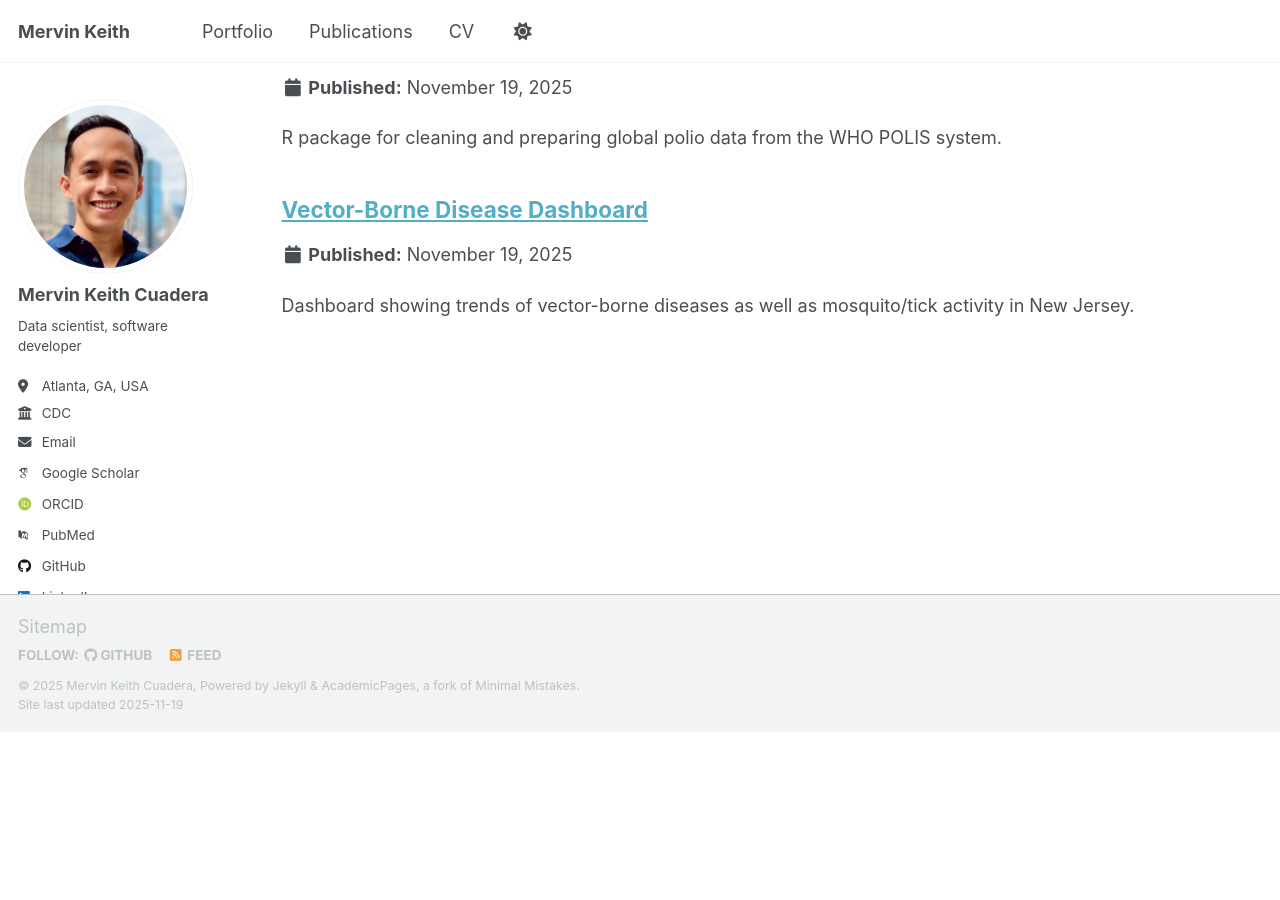
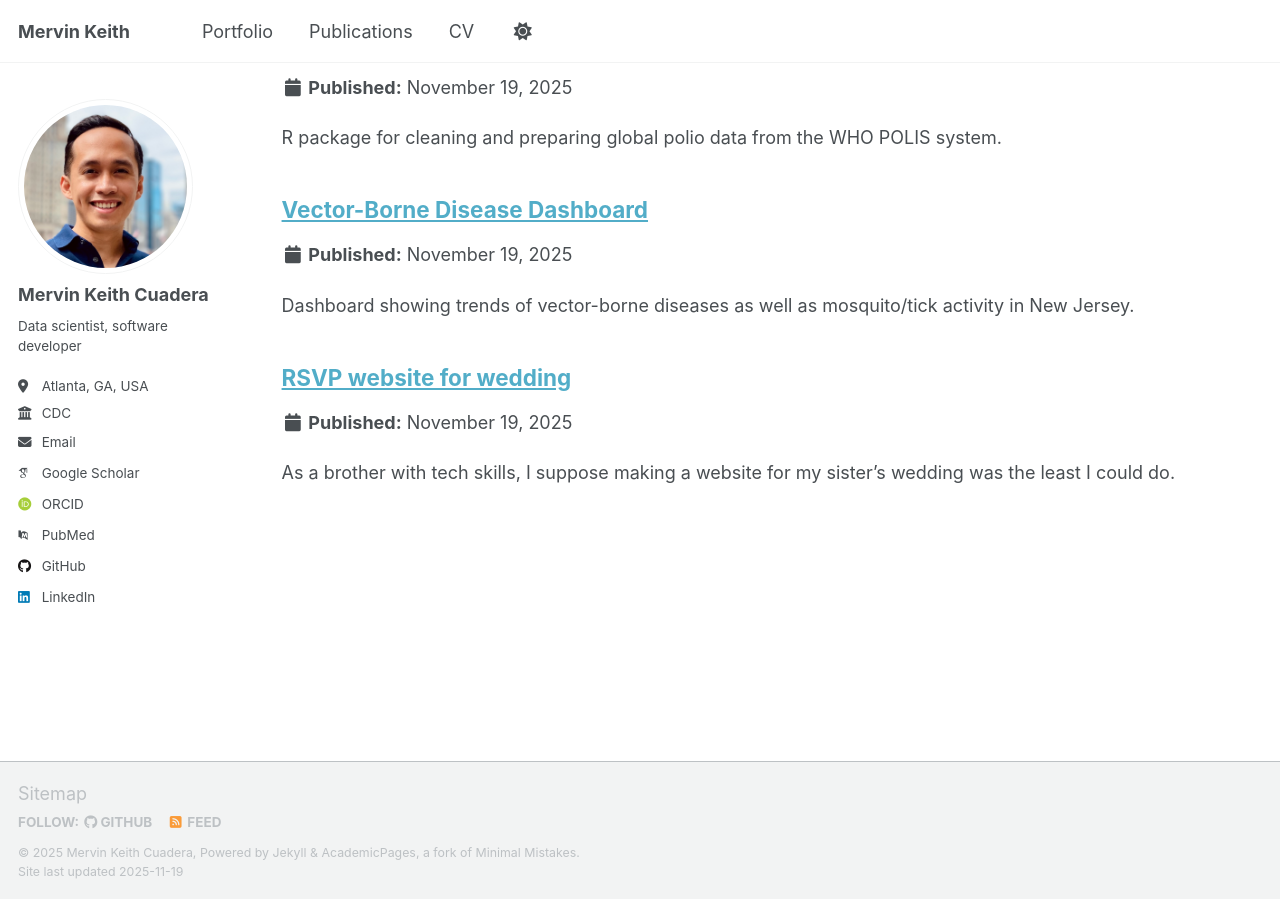
Before and after one commit to mcuadera/mcuadera.github.io, a Jekyll site: the page built from _pages/portfolio.html, in a window 1280 px wide and 900 px high, scrolled down 505 px. Built offline with Jekyll 4.4.1, drawn with Linux system fonts in a browser that asks for light colours; some web fonts are replaced; a script that is not in the unit is left out; before the commit the page ends 1237 px from its top, so only the background shows below that.

Commit message:
add wedding website to portfolio

```diff
--- a/_portfolio/portfolio-1.html
+++ b/_portfolio/portfolio-1.html
@@ -28,7 +28,7 @@ Campaign data collection relied on complex Google Sheets (often hundreds of colu
 </ul>
 
 <p>
-I was the primary developer responsible for design and implementation, working with stakeholders in DRC to ensure the app matched operational needs.
+I am the primary developer responsible for design and implementation, working with stakeholders in DRC to ensure the app matched operational needs.
 </p>
 
 <h3>Technologies & Skills</h3>
--- /dev/null
+++ b/_portfolio/portfolio-5.html
@@ -0,0 +1,20 @@
+---
+title: "RSVP website for wedding"
+excerpt: "As a brother with tech skills, I suppose making a website for my sister's wedding was the least I could do."
+collection: portfolio
+---
+
+<h2>Project Summary</h2>
+<p>
+To help my sister with her wedding, I built and deployed a responsive wedding website to GitHub Pages. The site is available at <a href="https://khaeby.github.io">khaeby.github.io</a>, and the source code is on <a href="https://github.com/Khaeby/Khaeby.github.io">GitHub</a>.
+</p>
+
+<p>
+I started from a GitHub template (<a href="https://github.com/shyamjos/wedding-website">shyamjos/wedding-website</a>), forked it, and customized the HTML and CSS based on my sister's feedback. I ensured the site looks good on both desktop and mobile, added sections for event details, RSVP functionality, and a photo gallery, and updated the favicon and social preview thumbnails.
+</p>
+
+<h3>Technologies Used</h3>
+<ul>
+    <li><strong>Web Development:</strong> HTML, CSS, JavaScript</li>
+    <li><strong>Version Control:</strong> GitHub</li>
+</ul>
```
